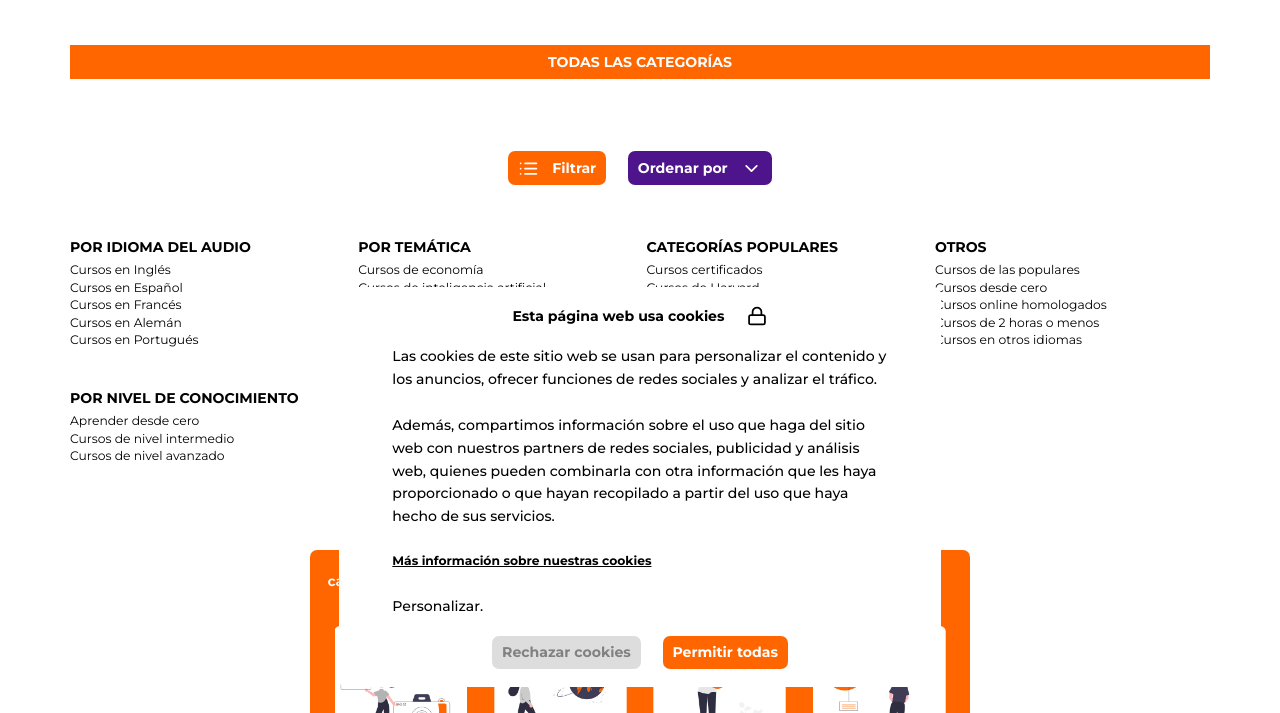
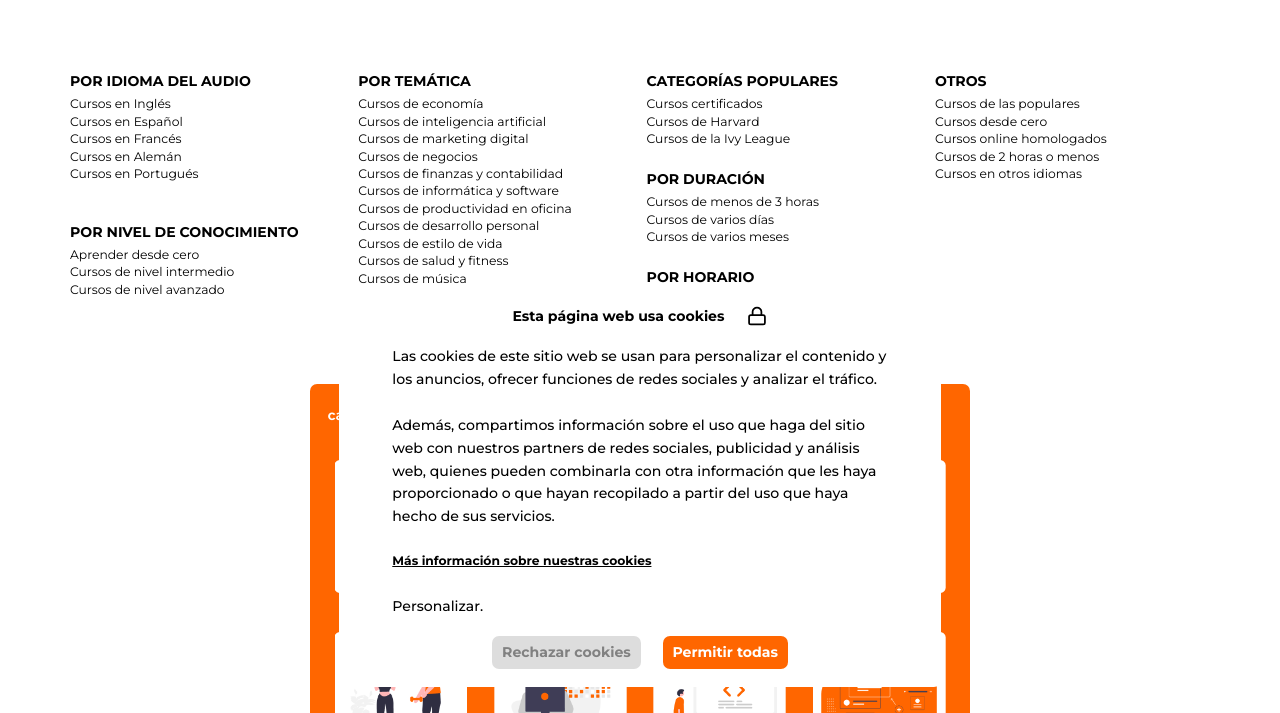
Before and after one commit to Wamaba/html, a plain HTML site: page todas-las-catagorias-dekstop.html in a window 1280 px wide. Shown: the part 87-800 px from the top of the page. Drawn offline with Linux system fonts and the light colour scheme.

Commit message:
refactor: remove unused HTML sections from todas-las-categorias-dekstop.html

```diff
--- a/todas-las-catagorias-dekstop.html
+++ b/todas-las-catagorias-dekstop.html
@@ -70,31 +70,6 @@
   </header>
 
   <main class="main_content fix">
-
-    <!-- Inner top -->
-    <div class="inner_top todas_categorías_inner_top pt_30">
-      <div class="container text-center">
-        <div class="top_head mb_30">
-          <p>todas lAs categorías</p>
-        </div>
-      </div>
-    </div>
-
-    <!-- todals las filter area -->
-    <div class="todas_las_filter_wrapper">
-      <div class="container">
-        <div class="filter_top d-flex align-items-center">
-          <a href="#" class="btn btn_green filter_btn mr_25">
-            <img src="./img/list.svg" alt="list">
-            <p>Filtrar</p>
-          </a>
-          <a href="#" class="btn btn_blue selector_btn">
-            <p>Ordenar por</p>
-            <img src="./img/chevron-down.svg" alt="chevron">
-          </a>
-        </div>
-      </div>
-    </div>
 
     <!-- todals las content area -->
     <div class="todas_las_content_wrapper">
```
